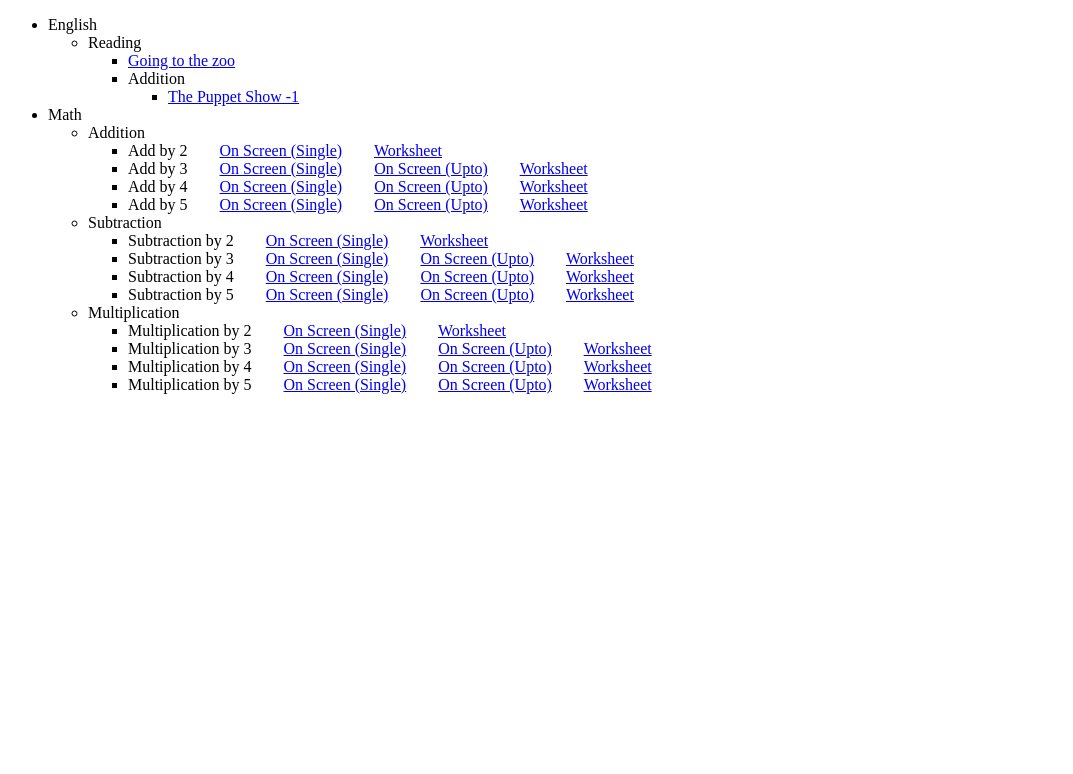
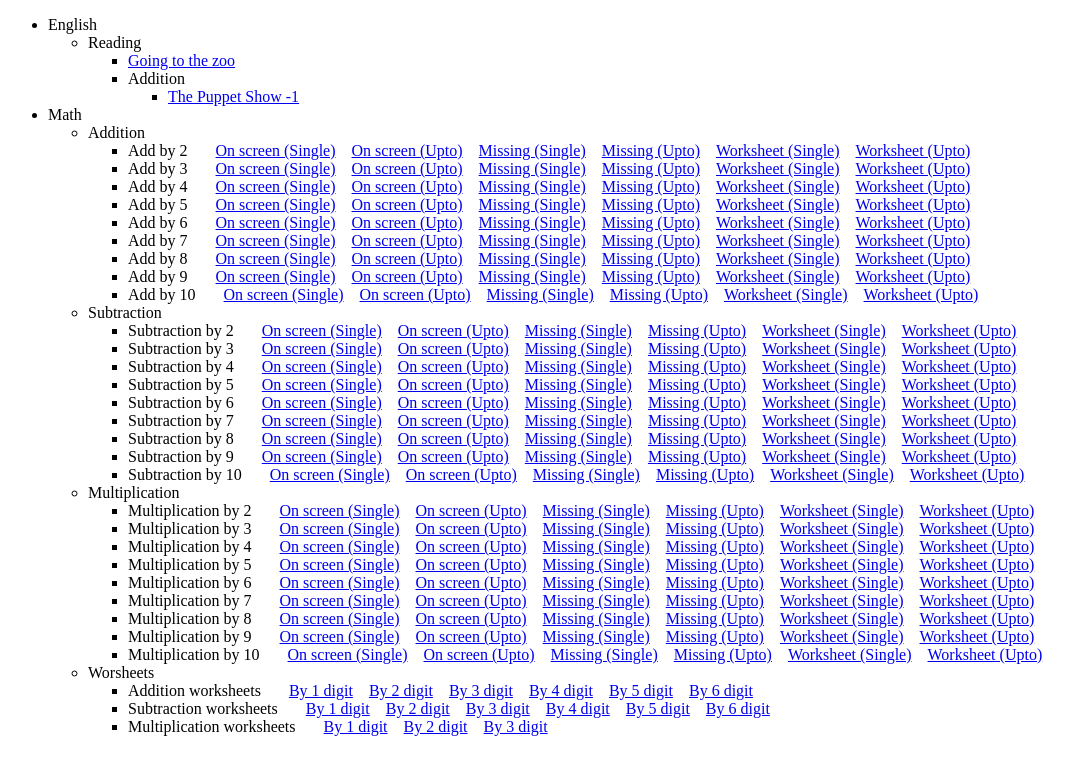
Before and after one commit to JoydeepRoyChowdhury/RamdhanuEducation, a plain HTML site: page RamdhanuEducation/web/Index.html in a window 1280 px wide. Shown: the whole page, without its empty margins (0-1073 px from the left). Drawn offline with Linux system fonts and the light colour scheme.

Commit message:
enhancements

```diff
--- a/RamdhanuEducation/web/CalculationPractice.html
+++ b/RamdhanuEducation/web/CalculationPractice.html
@@ -17,12 +17,12 @@
 .tdclass {
 }
 </style>
+<script src="../js/jquery-2.1.4.min.js"></script>
 </head>
- <body>
 
 <script>
 
-
+var start = 0;
 
 /////////////////////////////        End Header   ///////////////////////////////////////
 
@@ -66,19 +66,15 @@ function calcQuestion() {
 
 
 	var sign = '';
-	var signExplained = '';
 	switch(operation) {
 		case 'm':
 			sign = 'X';
-			signExplained = ' multply ';
 			break;
 		case 'a':
 			sign = '+';
-			signExplained = ' add ';
 			break;
 		case 's':
 			sign = '-';
-			signExplained = ' subtract ';
 			break;
 	}
 
@@ -87,8 +83,18 @@ function calcQuestion() {
 	var returnVal = "";
 	switch(format) {
 		case 'o':
-		    returnVal += i + sign + j + ' = <input class="txtAnswer" type=text size=3 maxlength=6 value=""/><input id="result" type="hidden" value="' + result + '""></input>';
-	    	returnVal += '<font size="10" color="red"></font>';
+		    returnVal += i + sign + j + ' = <input id="check" class="txtAnswer" type=text size=3 maxlength=6 value=""/><input id="result" type="hidden" value="' + result + '""></input>';
+	    	returnVal += '<span id="showAnswer" style="color: red;"></span>';
+			break;
+		case 'm':
+			var first = result % 2;
+		    var returnVal = "";
+			if (first == 0) {
+				returnVal += "<input id='check' class='txtAnswer' type=text size=3 maxlength=6/>" + sign + j + ' = ' + result + '<input id="result" type="hidden" value="' + i + '"></input>';
+			} else {
+				returnVal += i + sign + "<input id='check' class='txtAnswer' type=text size=3 maxlength=6/>" + ' = ' + result + '<input id="result" type="hidden" value="' + j + '"></input>';
+			}
+	    	returnVal += '<span id="showAnswer" style="color: red;"></span>';
 			break;
 		case 'w':
 		    returnVal += "<table>";
@@ -124,25 +130,52 @@ function showAnswer() {
     }
     var z = document.getElementsByClassName("tdclass");
     var i;
+    var correct = 0;
+    var total = 0;
     for (i = 0; i < z.length; i++) {
-        var answer = z[i].childNodes[1].value;
-        var result = z[i].childNodes[2].value;
+    	total += 1;
+        var answer = GetElementInsideContainer(z[i], 'check').value;
+        var result = GetElementInsideContainer(z[i], 'result').value;
         if (answer == result) {
-            z[i].childNodes[3].innerHTML = '&#10003;';
+        	var element = GetElementInsideContainer(z[i], 'showAnswer');
+        	element.innerHTML = '&#10003;';
+        	correct += 1;
         } else {
-            z[i].childNodes[3].innerHTML = '&#10006;';
+        	var element = GetElementInsideContainer(z[i], 'showAnswer');
+        	element.innerHTML = '&#10006;';
         }
     }
+	current = new Date().getTime() / 1000;
+    var z = document.getElementById("showResult");
+    z.innerHTML = "Result : " + correct + "/" + total + " in " + parseInt(current-start) + " seconds";
+}
+
+function GetElementInsideContainer(containerID, childID) {
+    var elm = {};
+    var elms = containerID.childNodes;
+    for (var i = 0; i < elms.length; i++) {
+        if (elms[i].id === childID) {
+            elm = elms[i];
+            break;
+        }
+    }
+    return elm;
 }
 </script>
+<body>
 <font size=+4>
+<div>
 <table border=1 width="100%">
 	<script>
+		start = new Date().getTime() / 1000;
 		writeTD();
 	</script>
 </table>
+</div>
 	<div align="center">
-		<input style='font-size: 50px;' type=button value="Check" onclick='javascript:showAnswer();'/>
+		<input  id='checkBtn' style='font-size: 50px;' type=button value="Check" onclick='javascript:showAnswer();'/>
+	</div>
+	<div align="center" id="showResult">
 	</div>
 </font>
 <br><br><br><br>
--- a/RamdhanuEducation/web/Index.html
+++ b/RamdhanuEducation/web/Index.html
@@ -21,6 +21,51 @@
 
     });
 
+    function writeMathItem(title, ll1, hl1, ll2, hl2, o, c, r, f) {
+    	var link = '<a href="./CalculationPractice.html?'
+    			+ "ll1=" + ll1
+    			+ "&hl1=" + hl1
+    			+ "&ll2=" + ll2
+    			+ "&hl2=" + hl2
+    			+ "&o=" + o
+    			+ "&c=" + c
+    			+ "&r=" + r
+    			+ "&f=" + f
+    			+ '">' + title + '</a>';
+    	document.write(link);
+    	return;
+    }
+
+    function writeSingleLine(operation, hl2, o) {
+    	document.write('<li><span class="Collapsable">'+ operation + ' by ' + hl2 +'&nbsp; &nbsp; &nbsp; &nbsp;');
+    	writeAllMathItem(hl2, o);
+    	document.write('</span></li>');
+    }
+
+    function writeAllMathItem(hl2, o) {
+		writeMathItem('On screen (Single)', 1, 10, hl2, hl2, o, 3, 10, 'o');
+    	document.write("&nbsp;&nbsp;&nbsp;&nbsp;");
+		writeMathItem('On screen (Upto)', 1, 10, 2, hl2, o, 3, 10, 'o');
+    	document.write("&nbsp;&nbsp;&nbsp;&nbsp;");
+		writeMathItem('Missing (Single)', 1, 10, hl2, hl2, o, 3, 10, 'm');
+    	document.write("&nbsp;&nbsp;&nbsp;&nbsp;");
+		writeMathItem('Missing (Upto)', 1, 10, 2, hl2, o, 3, 10, 'm');
+    	document.write("&nbsp;&nbsp;&nbsp;&nbsp;");
+		writeMathItem('Worksheet (Single)', 1, 10, hl2, hl2, o, 3, 10, 'w');
+    	document.write("&nbsp;&nbsp;&nbsp;&nbsp;");
+		writeMathItem('Worksheet (Upto)', 1, 10, 2, hl2, o, 3, 10, 'w');
+    }
+    function createWorksheet(operation, o, d) {
+    	document.write('<li><span class="Collapsable">'+ operation + ' worksheets'+'&nbsp; &nbsp; &nbsp; &nbsp;');
+    	for (var i=1; i<=d; i++) {
+    		createWorksheetItem(o,i);
+        	document.write("&nbsp;&nbsp;&nbsp;&nbsp;");
+    	}
+    	document.write('</span></li>');
+    }
+    function createWorksheetItem(o, d) {
+		writeMathItem('By ' + d + ' digit', Math.pow(10, d-1), Math.pow(10, d)-1, Math.pow(10, d-1), Math.pow(10, d)-1, o, 3, 6, 'w');
+    }
 </script>
 </head>
 <body>
@@ -48,85 +93,51 @@
 				<li>
 					<span class="Collapsable">Addition</span>
 					<ul>
-						<li><span class="Collapsable">Add by 2&nbsp; &nbsp; &nbsp; &nbsp;
-								<a href="./CalculationPractice.html?ll1=1&hl1=10&ll2=2&hl2=2&o=a&c=3&r=10&f=o">On Screen (Single)</a>&nbsp; &nbsp; &nbsp; &nbsp;
-								<a href="./CalculationPractice.html?ll1=1&hl1=10&ll2=2&hl2=2&o=a&c=3&r=5&f=w">Worksheet</a>
-							</span>
-						</li>
-						<li><span class="Collapsable">Add by 3&nbsp; &nbsp; &nbsp; &nbsp;
-								<a href="./CalculationPractice.html?ll1=1&hl1=10&ll2=3&hl2=3&o=a&c=3&r=10&f=o">On Screen (Single)</a>&nbsp; &nbsp; &nbsp; &nbsp;
-								<a href="./CalculationPractice.html?ll1=1&hl1=10&ll2=2&hl2=3&o=a&c=3&r=10&f=o">On Screen (Upto)</a>&nbsp; &nbsp; &nbsp; &nbsp;
-								<a href="./CalculationPractice.html?ll1=1&hl1=10&ll2=3&hl2=3&o=a&c=3&r=5&f=w">Worksheet</a>&nbsp; &nbsp; &nbsp; &nbsp;
-							</span>
-						</li>
-						<li><span class="Collapsable">Add by 4&nbsp; &nbsp; &nbsp; &nbsp;
-								<a href="./CalculationPractice.html?ll1=1&hl1=10&ll2=4&hl2=4&o=a&c=3&r=10&f=o">On Screen (Single)</a>&nbsp; &nbsp; &nbsp; &nbsp;
-								<a href="./CalculationPractice.html?ll1=1&hl1=10&ll2=2&hl2=4&o=a&c=3&r=10&f=o">On Screen (Upto)</a>&nbsp; &nbsp; &nbsp; &nbsp;
-								<a href="./CalculationPractice.html?ll1=1&hl1=10&ll2=4&hl2=4&o=a&c=3&r=5&f=w">Worksheet</a>&nbsp; &nbsp; &nbsp; &nbsp;
-							</span>
-						</li>
-						<li><span class="Collapsable">Add by 5&nbsp; &nbsp; &nbsp; &nbsp;
-								<a href="./CalculationPractice.html?ll1=1&hl1=10&ll2=5&hl2=5&o=a&c=3&r=10&f=o">On Screen (Single)</a>&nbsp; &nbsp; &nbsp; &nbsp;
-								<a href="./CalculationPractice.html?ll1=1&hl1=10&ll2=2&hl2=5&o=a&c=3&r=10&f=o">On Screen (Upto)</a>&nbsp; &nbsp; &nbsp; &nbsp;
-								<a href="./CalculationPractice.html?ll1=1&hl1=10&ll2=5&hl2=5&o=a&c=3&r=5&f=w">Worksheet</a>&nbsp; &nbsp; &nbsp; &nbsp;
-							</span>
-						</li>
+						<script>writeSingleLine('Add', 2, 'a');</script>
+						<script>writeSingleLine('Add', 3, 'a');</script>
+						<script>writeSingleLine('Add', 4, 'a');</script>
+						<script>writeSingleLine('Add', 5, 'a');</script>
+						<script>writeSingleLine('Add', 6, 'a');</script>
+						<script>writeSingleLine('Add', 7, 'a');</script>
+						<script>writeSingleLine('Add', 8, 'a');</script>
+						<script>writeSingleLine('Add', 9, 'a');</script>
+						<script>writeSingleLine('Add', 10, 'a');</script>
 					</ul>
 				</li>
 				<li>
 					<span class="Collapsable">Subtraction</span>
 					<ul>
-						<li><span class="Collapsable">Subtraction by 2&nbsp; &nbsp; &nbsp; &nbsp;
-								<a href="./CalculationPractice.html?ll1=1&hl1=10&ll2=2&hl2=2&o=s&c=3&r=10&f=o">On Screen (Single)</a>&nbsp; &nbsp; &nbsp; &nbsp;
-								<a href="./CalculationPractice.html?ll1=1&hl1=10&ll2=2&hl2=2&o=s&c=3&r=5&f=w">Worksheet</a>
-							</span>
-						</li>
-						<li><span class="Collapsable">Subtraction by 3&nbsp; &nbsp; &nbsp; &nbsp;
-								<a href="./CalculationPractice.html?ll1=1&hl1=10&ll2=3&hl2=3&o=s&c=3&r=10&f=o">On Screen (Single)</a>&nbsp; &nbsp; &nbsp; &nbsp;
-								<a href="./CalculationPractice.html?ll1=1&hl1=10&ll2=2&hl2=3&o=s&c=3&r=10&f=o">On Screen (Upto)</a>&nbsp; &nbsp; &nbsp; &nbsp;
-								<a href="./CalculationPractice.html?ll1=1&hl1=10&ll2=3&hl2=3&o=s&c=3&r=5&f=w">Worksheet</a>&nbsp; &nbsp; &nbsp; &nbsp;
-							</span>
-						</li>
-						<li><span class="Collapsable">Subtraction by 4&nbsp; &nbsp; &nbsp; &nbsp;
-								<a href="./CalculationPractice.html?ll1=1&hl1=10&ll2=4&hl2=4&o=s&c=3&r=10&f=o">On Screen (Single)</a>&nbsp; &nbsp; &nbsp; &nbsp;
-								<a href="./CalculationPractice.html?ll1=1&hl1=10&ll2=2&hl2=4&o=s&c=3&r=10&f=o">On Screen (Upto)</a>&nbsp; &nbsp; &nbsp; &nbsp;
-								<a href="./CalculationPractice.html?ll1=1&hl1=10&ll2=4&hl2=4&o=s&c=3&r=5&f=w">Worksheet</a>&nbsp; &nbsp; &nbsp; &nbsp;
-							</span>
-						</li>
-						<li><span class="Collapsable">Subtraction by 5&nbsp; &nbsp; &nbsp; &nbsp;
-								<a href="./CalculationPractice.html?ll1=1&hl1=10&ll2=5&hl2=5&o=s&c=3&r=10&f=o">On Screen (Single)</a>&nbsp; &nbsp; &nbsp; &nbsp;
-								<a href="./CalculationPractice.html?ll1=1&hl1=10&ll2=2&hl2=5&o=s&c=3&r=10&f=o">On Screen (Upto)</a>&nbsp; &nbsp; &nbsp; &nbsp;
-								<a href="./CalculationPractice.html?ll1=1&hl1=10&ll2=5&hl2=5&o=s&c=3&r=5&f=w">Worksheet</a>&nbsp; &nbsp; &nbsp; &nbsp;
-							</span>
-						</li>
+						<script>writeSingleLine('Subtraction', 2, 's');</script>
+						<script>writeSingleLine('Subtraction', 3, 's');</script>
+						<script>writeSingleLine('Subtraction', 4, 's');</script>
+						<script>writeSingleLine('Subtraction', 5, 's');</script>
+						<script>writeSingleLine('Subtraction', 6, 's');</script>
+						<script>writeSingleLine('Subtraction', 7, 's');</script>
+						<script>writeSingleLine('Subtraction', 8, 's');</script>
+						<script>writeSingleLine('Subtraction', 9, 's');</script>
+						<script>writeSingleLine('Subtraction', 10, 's');</script>
 					</ul>
 				</li>
 				<li>
 					<span class="Collapsable">Multiplication</span>
 					<ul>
-						<li><span class="Collapsable">Multiplication by 2&nbsp; &nbsp; &nbsp; &nbsp;
-								<a href="./CalculationPractice.html?ll1=1&hl1=10&ll2=2&hl2=2&o=m&c=3&r=10&f=o">On Screen (Single)</a>&nbsp; &nbsp; &nbsp; &nbsp;
-								<a href="./CalculationPractice.html?ll1=1&hl1=10&ll2=2&hl2=2&o=m&c=3&r=5&f=w">Worksheet</a>
-							</span>
-						</li>
-						<li><span class="Collapsable">Multiplication by 3&nbsp; &nbsp; &nbsp; &nbsp;
-								<a href="./CalculationPractice.html?ll1=1&hl1=10&ll2=3&hl2=3&o=m&c=3&r=10&f=o">On Screen (Single)</a>&nbsp; &nbsp; &nbsp; &nbsp;
-								<a href="./CalculationPractice.html?ll1=1&hl1=10&ll2=2&hl2=3&o=m&c=3&r=10&f=o">On Screen (Upto)</a>&nbsp; &nbsp; &nbsp; &nbsp;
-								<a href="./CalculationPractice.html?ll1=1&hl1=10&ll2=3&hl2=3&o=m&c=3&r=5&f=w">Worksheet</a>&nbsp; &nbsp; &nbsp; &nbsp;
-							</span>
-						</li>
-						<li><span class="Collapsable">Multiplication by 4&nbsp; &nbsp; &nbsp; &nbsp;
-								<a href="./CalculationPractice.html?ll1=1&hl1=10&ll2=4&hl2=4&o=m&c=3&r=10&f=o">On Screen (Single)</a>&nbsp; &nbsp; &nbsp; &nbsp;
-								<a href="./CalculationPractice.html?ll1=1&hl1=10&ll2=2&hl2=4&o=m&c=3&r=10&f=o">On Screen (Upto)</a>&nbsp; &nbsp; &nbsp; &nbsp;
-								<a href="./CalculationPractice.html?ll1=1&hl1=10&ll2=4&hl2=4&o=m&c=3&r=5&f=w">Worksheet</a>&nbsp; &nbsp; &nbsp; &nbsp;
-							</span>
-						</li>
-						<li><span class="Collapsable">Multiplication by 5&nbsp; &nbsp; &nbsp; &nbsp;
-								<a href="./CalculationPractice.html?ll1=1&hl1=10&ll2=5&hl2=5&o=m&c=3&r=10&f=o">On Screen (Single)</a>&nbsp; &nbsp; &nbsp; &nbsp;
-								<a href="./CalculationPractice.html?ll1=1&hl1=10&ll2=2&hl2=5&o=m&c=3&r=10&f=o">On Screen (Upto)</a>&nbsp; &nbsp; &nbsp; &nbsp;
-								<a href="./CalculationPractice.html?ll1=1&hl1=10&ll2=5&hl2=5&o=m&c=3&r=5&f=w">Worksheet</a>&nbsp; &nbsp; &nbsp; &nbsp;
-							</span>
-						</li>
+						<script>writeSingleLine('Multiplication', 2, 'm');</script>
+						<script>writeSingleLine('Multiplication', 3, 'm');</script>
+						<script>writeSingleLine('Multiplication', 4, 'm');</script>
+						<script>writeSingleLine('Multiplication', 5, 'm');</script>
+						<script>writeSingleLine('Multiplication', 6, 'm');</script>
+						<script>writeSingleLine('Multiplication', 7, 'm');</script>
+						<script>writeSingleLine('Multiplication', 8, 'm');</script>
+						<script>writeSingleLine('Multiplication', 9, 'm');</script>
+						<script>writeSingleLine('Multiplication', 10, 'm');</script>
+					</ul>
+				</li>
+				<li>
+					<span class="Collapsable">Worsheets</span>
+					<ul>
+						<script>createWorksheet('Addition', 'a', 6);</script>
+						<script>createWorksheet('Subtraction', 's', 6);</script>
+						<script>createWorksheet('Multiplication', 'm', 3);</script>
 					</ul>
 				</li>
 			</ul>
```
